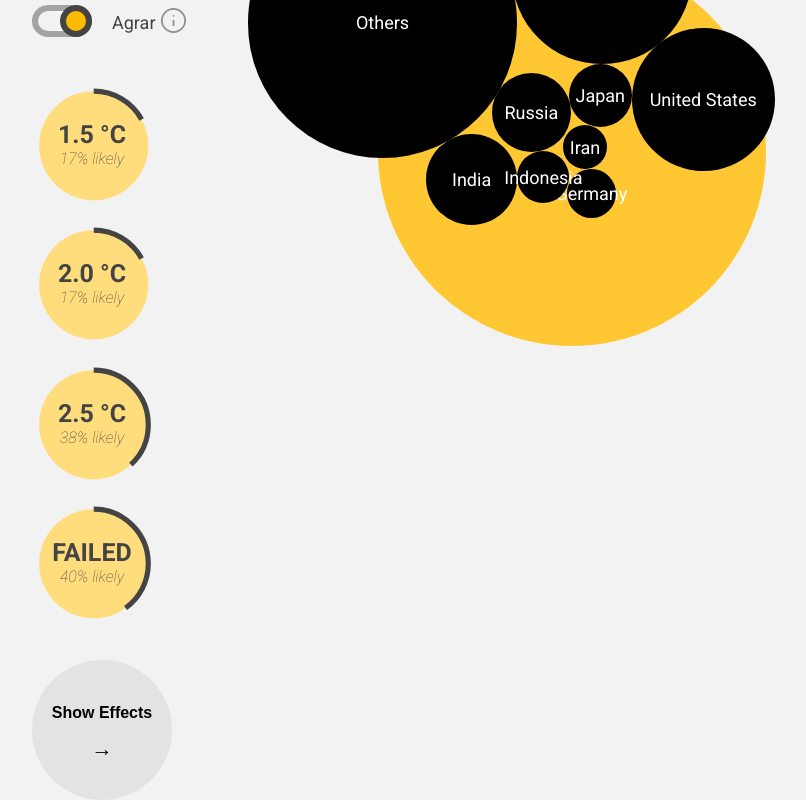
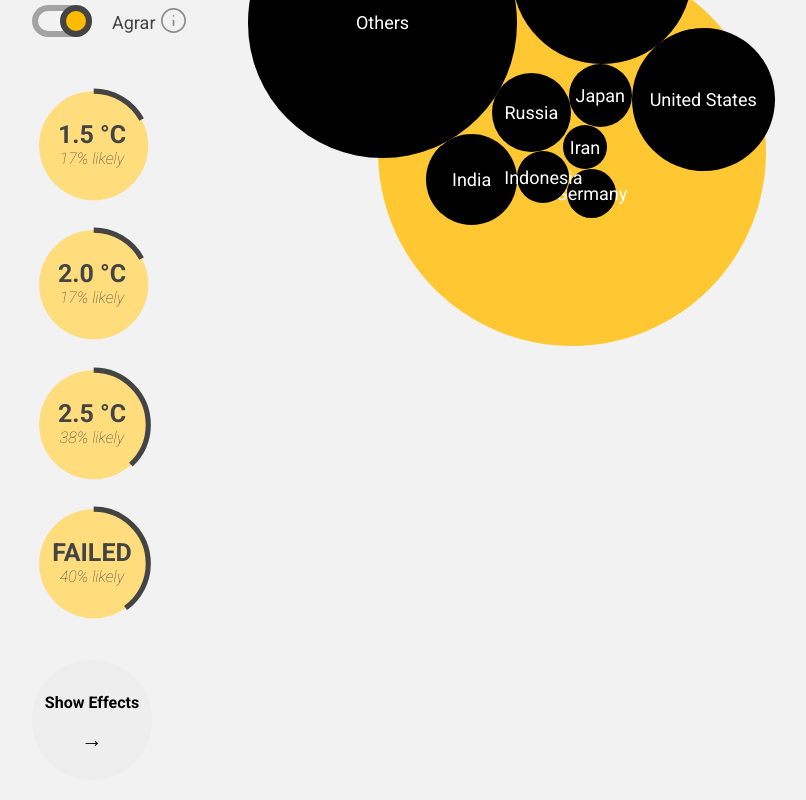
Before and after one commit to flogesell/shutdown, a Vue app in the folder frontend/: page / in a window 1280 px wide. Shown: the part 248-1048 px from the top of the page, without its empty margins (68-874 px from the left). Built offline with nearby package versions, Linux system fonts and the light colour scheme.

Commit message:
set dimensions to 120px

```diff
--- a/frontend/src/components/buttons/Button.vue
+++ b/frontend/src/components/buttons/Button.vue
@@ -24,15 +24,15 @@ export default {
     button{
       transition: transform .5s;
       cursor: pointer;
-      width: 140px;
-      height: 140px;
+      width: 120px;
+      height: 120px;
       border-radius: 50%;
       border: none;
-
+      font-family: Roboto;
       display: flex;
       justify-content: center;
       align-items: center;
-      background: rgba($color: $primary, $alpha: .085);
+      background: $button-grey;
 
       >div{
         transform: translateY(.24em);
```
